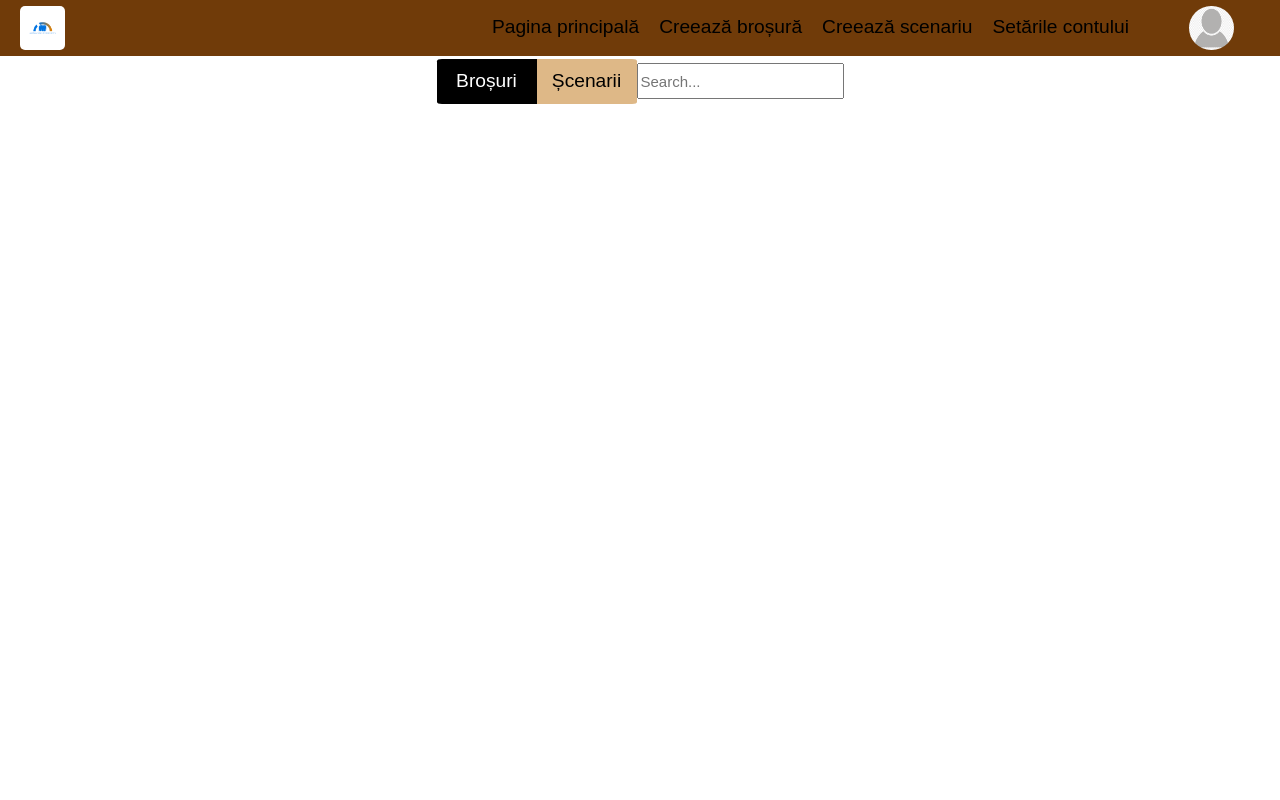
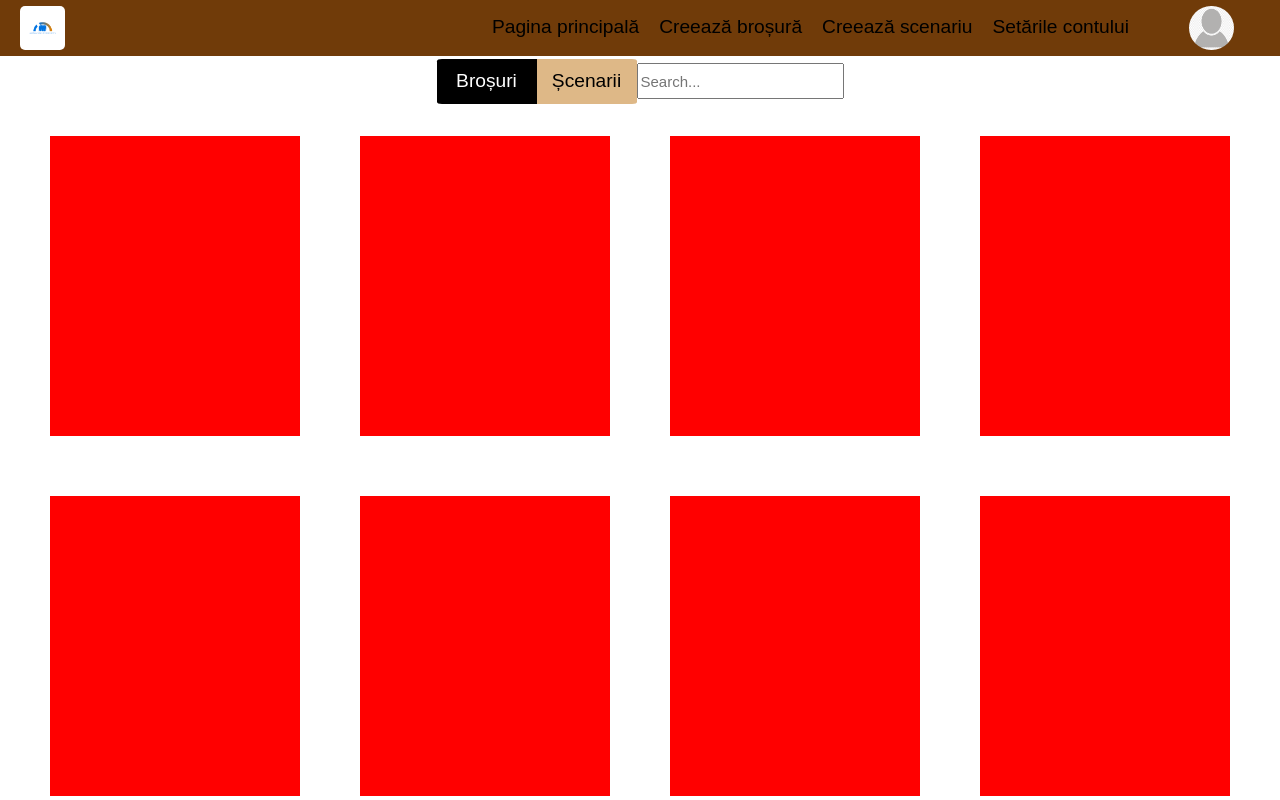
Before and after one commit to LeancaBogdan/ManagingConflicts, a React (Create React App) app in the folder managing_conflicts/: page / in a window 1280 px wide. Shown: the top 800 px of the page. Built offline with nearby package versions, Linux system fonts and the light colour scheme.

Commit message:
Grid of cards component created

```diff
--- /dev/null
+++ b/managing_conflicts/src/components/CardsGrid/Card/Card.js
@@ -0,0 +1,13 @@
+import React from 'react';
+
+import classes from './Card.module.css';
+
+const card = (props) => {
+  return (
+    <div className={classes.Card}>
+
+    </div>
+  );
+}
+
+export default card;
--- /dev/null
+++ b/managing_conflicts/src/components/CardsGrid/Card/Card.module.css
@@ -0,0 +1,6 @@
+.Card {
+  width: 250px;
+  height: 300px;
+  margin: 30px;
+  background-color: red;
+}
--- /dev/null
+++ b/managing_conflicts/src/components/CardsGrid/CardsGrid.js
@@ -0,0 +1,24 @@
+import React from 'react';
+
+import classes from './CardsGrid.module.css';
+import Card from './Card/Card';
+
+const cardsGrid = (props) => {
+  return (
+    <div className={classes.CardsGrid}>
+      <Card />
+      <Card />
+      <Card />
+      <Card />
+      <Card />
+      <Card />
+      <Card />
+      <Card />
+      <Card />
+      <Card />
+      <Card />
+    </div>
+  );
+}
+
+export default cardsGrid;
--- /dev/null
+++ b/managing_conflicts/src/components/CardsGrid/CardsGrid.module.css
@@ -0,0 +1,9 @@
+.CardsGrid {
+  width: 100%;
+  margin: auto;
+  overflow: scroll;
+  display: flex;
+  flex-direction: row;
+  flex-wrap: wrap;
+  justify-content: center;
+}
--- a/managing_conflicts/src/containers/MainBody/MainBody.js
+++ b/managing_conflicts/src/containers/MainBody/MainBody.js
@@ -2,6 +2,7 @@ import React, { Component } from 'react';
 
 import Auxiliary from '../../hoc/Auxiliary/Auxiliary';
 import TopBar from '../../components/TopBar/TopBar';
+import CardsGrid from '../../components/CardsGrid/CardsGrid';
 
 class MainBody extends Component {
   state = {
@@ -25,6 +26,7 @@ class MainBody extends Component {
           showBrochures={this.state.showBrochures}
           toggleClicked={this.toggleHandler}
           search={this.searchHandler}/>
+        <CardsGrid />
       </Auxiliary>
     );
   }
```
